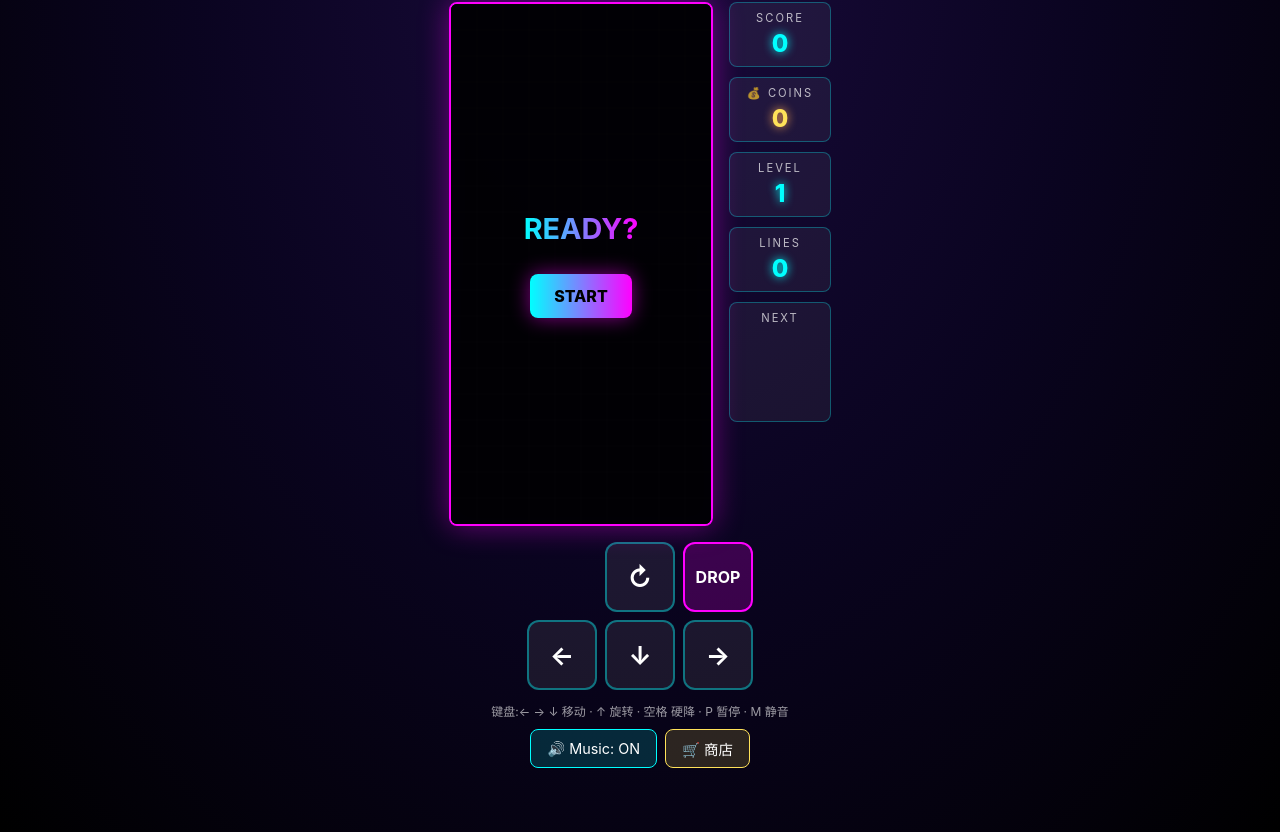
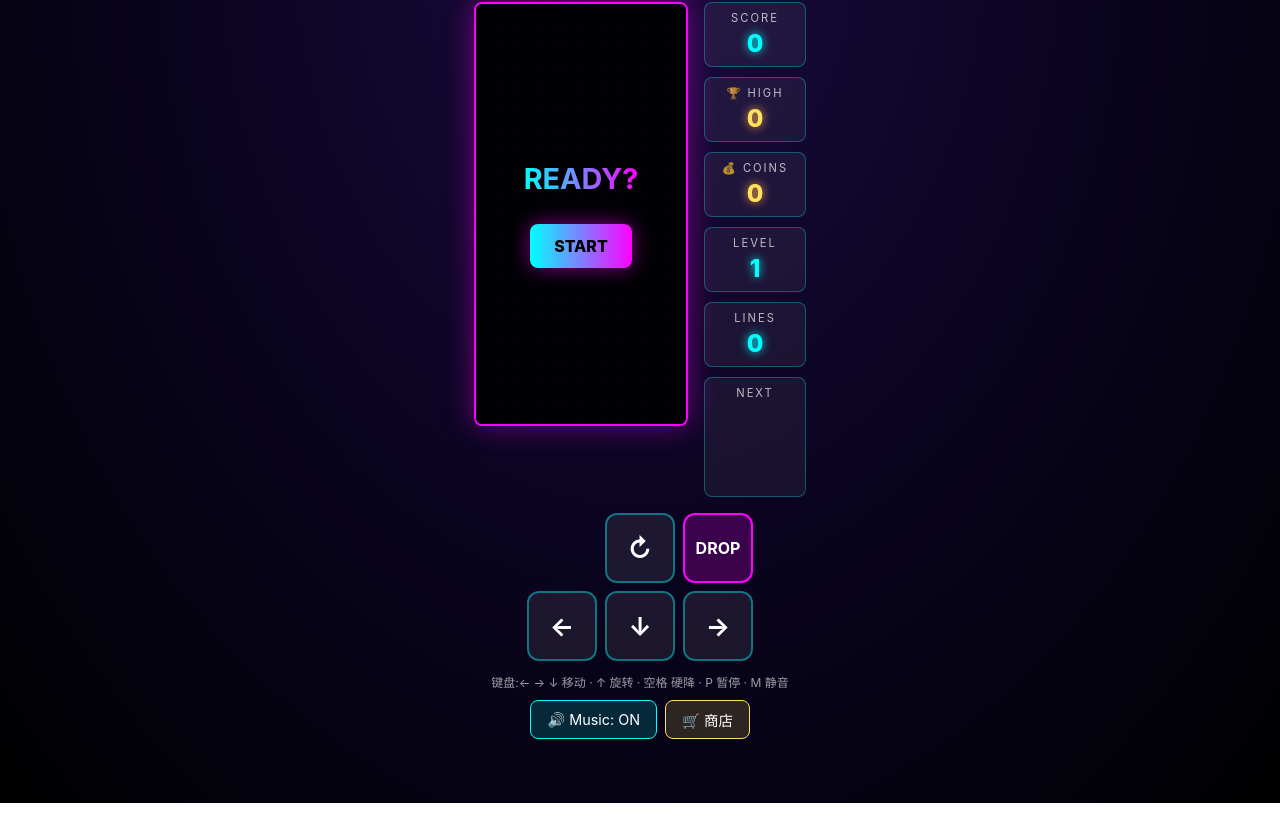
Before and after one commit to zihan-cpu/Tetris, a plain HTML site: page index.html in a window 1280 px wide. Shown: the part 65-897 px from the top of the page. After the commit the page ends 868 px from the top, so only its background shows below. Drawn offline with Linux system fonts and the light colour scheme.

Commit message:
Step 4+5: bigger board on iPad + HIGH score panel

```diff
--- a/index.html
+++ b/index.html
@@ -140,6 +140,7 @@
   </div>
   <div class="sidebar">
     <div class="panel"><div class="panel-label">SCORE</div><div class="panel-value" id="score">0</div></div>
+    <div class="panel"><div class="panel-label">🏆 HIGH</div><div class="panel-value" id="high" style="color:#ffe259;text-shadow:0 0 10px #ffa751;">0</div></div>
     <div class="panel"><div class="panel-label">💰 COINS</div><div class="panel-value" id="coins" style="color:#ffe259;text-shadow:0 0 10px #ffa751;">0</div></div>
     <div class="panel"><div class="panel-label">LEVEL</div><div class="panel-value" id="level">1</div></div>
     <div class="panel"><div class="panel-label">LINES</div><div class="panel-value" id="lines">0</div></div>
@@ -200,9 +201,14 @@ const nextCtx = nextCanvas.getContext("2d");
 
 let CELL = 28;
 function sizeBoard() {
-  const maxW = Math.min(window.innerWidth - 140, 320);
-  const cell = Math.floor(Math.min(maxW / COLS, (window.innerHeight - 280) / ROWS));
-  CELL = Math.max(18, cell);
+  // Reserve space: title (~50) + controls (~160) + items-bar (~50) + buttons (~50) + padding (~60)
+  const reservedH = 370;
+  const reservedW = window.innerWidth > 700 ? 240 : 140; // sidebar + padding
+  const availH = window.innerHeight - reservedH;
+  const availW = window.innerWidth - reservedW;
+  const cellH = Math.floor(availH / ROWS);
+  const cellW = Math.floor(availW / COLS);
+  CELL = Math.max(18, Math.min(cellH, cellW, 44));
   board.width = CELL * COLS;
   board.height = CELL * ROWS;
 }
@@ -393,7 +399,13 @@ function updateUI() {
   document.getElementById("level").textContent = level;
   document.getElementById("lines").textContent = lines;
   document.getElementById("coins").textContent = totalCoins + roundCoins;
+  if (score > highScore) {
+    highScore = score;
+    localStorage.setItem("tetris_high", highScore);
+  }
+  document.getElementById("high").textContent = highScore;
 }
+let highScore = parseInt(localStorage.getItem("tetris_high") || "0");
 
 // =========== COIN SYSTEM ===========
 let totalCoins = parseInt(localStorage.getItem("tetris_coins") || "0");
```
Also changed, not shown: tetris.html (+15 -3 lines).
